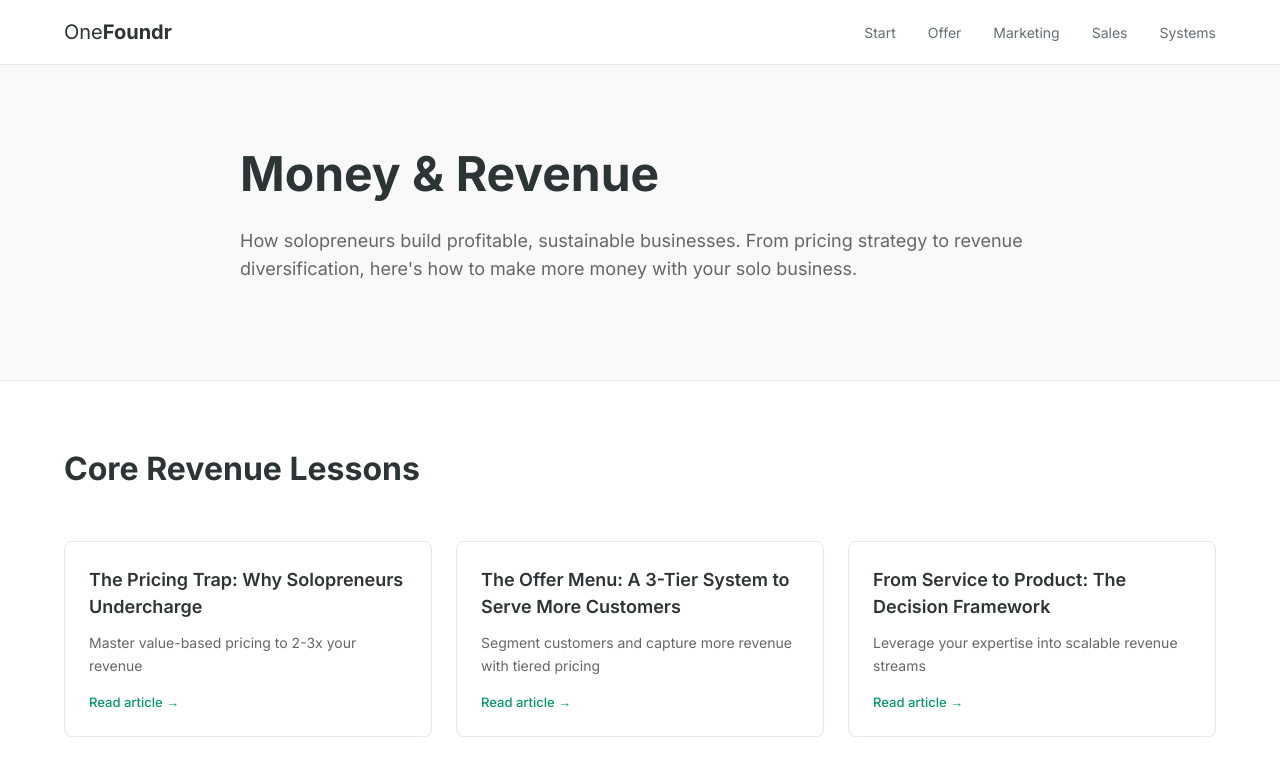
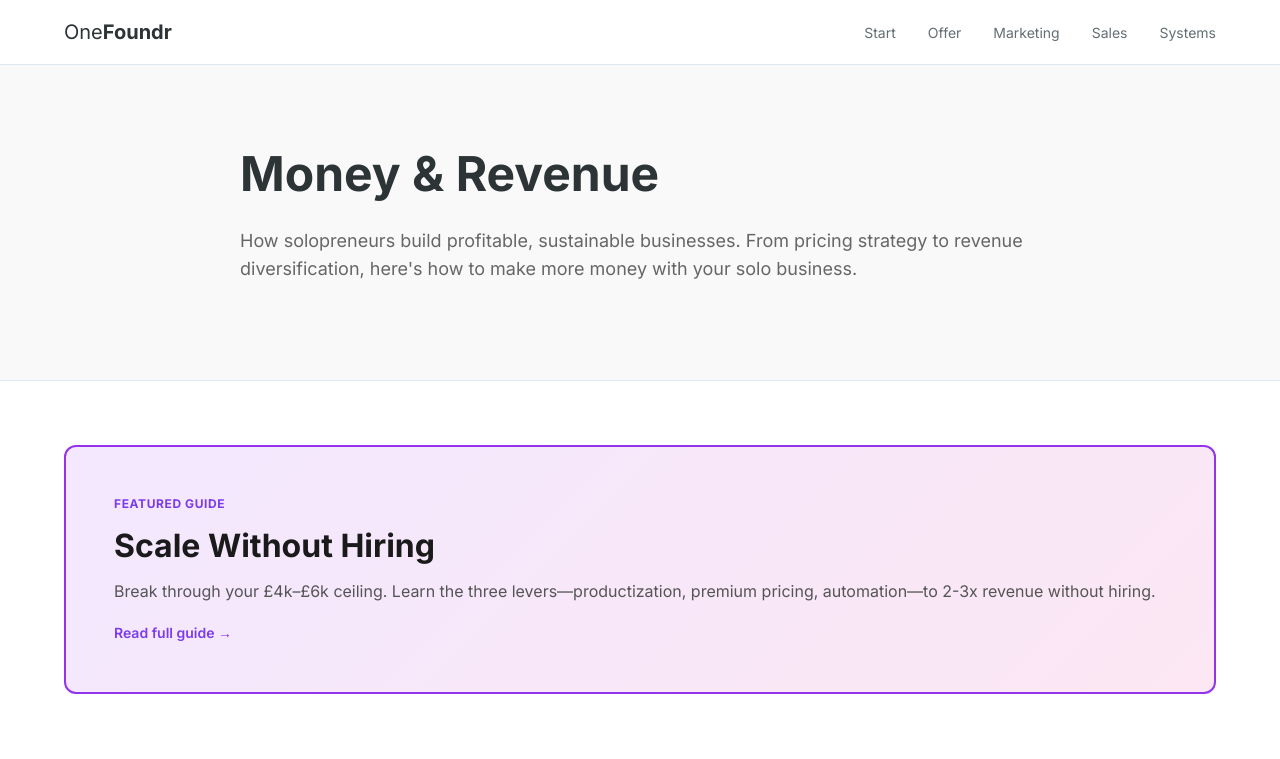
Before and after one commit to biso2005/onefoundr, a Next.js app: page /money in a window 1280 px wide. Shown: the top 759 px of the page. Built offline with nearby package versions, Linux system fonts and the light colour scheme.

Commit message:
Add featured link to solo ceiling guide on money hub page

```diff
--- a/src/app/money/page.tsx
+++ b/src/app/money/page.tsx
@@ -63,6 +63,68 @@ export default function MoneyPage() {
             How solopreneurs build profitable, sustainable businesses. From pricing strategy to revenue diversification, here's how to make more money with your solo business.
           </p>
         </div>
+      </section>
+
+      {/* FEATURED GUIDE */}
+      <section style={{
+        padding: '64px 24px',
+        maxWidth: '1200px',
+        margin: '0 auto'
+      }}>
+        <Link href="/money/solo-ceiling" style={{ textDecoration: 'none' }}>
+          <article style={{
+            background: 'linear-gradient(135deg, #f3e8ff 0%, #fce7f3 100%)',
+            padding: '48px',
+            borderRadius: '12px',
+            border: '2px solid #9333ea',
+            cursor: 'pointer',
+            transition: 'all 0.2s ease',
+            marginBottom: '24px'
+          }}
+          onMouseEnter={(e) => {
+            e.currentTarget.style.transform = 'translateY(-2px)';
+            e.currentTarget.style.boxShadow = '0 12px 24px rgba(147, 51, 234, 0.15)';
+          }}
+          onMouseLeave={(e) => {
+            e.currentTarget.style.transform = 'translateY(0)';
+            e.currentTarget.style.boxShadow = 'none';
+          }}>
+            <p style={{
+              fontSize: '12px',
+              fontWeight: '700',
+              color: '#7c3aed',
+              textTransform: 'uppercase',
+              letterSpacing: '0.05em',
+              marginBottom: '12px'
+            }}>
+              Featured Guide
+            </p>
+            <h2 style={{
+              fontSize: '32px',
+              fontWeight: '700',
+              color: '#1a1a1a',
+              marginBottom: '12px',
+              lineHeight: '1.3'
+            }}>
+              Scale Without Hiring
+            </h2>
+            <p style={{
+              fontSize: '16px',
+              color: '#555',
+              lineHeight: '1.6',
+              marginBottom: '16px'
+            }}>
+              Break through your £4k–£6k ceiling. Learn the three levers—productization, premium pricing, automation—to 2-3x revenue without hiring.
+            </p>
+            <span style={{
+              fontSize: '14px',
+              color: '#7c3aed',
+              fontWeight: '600'
+            }}>
+              Read full guide →
+            </span>
+          </article>
+        </Link>
       </section>
 
       {/* FEATURED ARTICLES GRID */}
```
